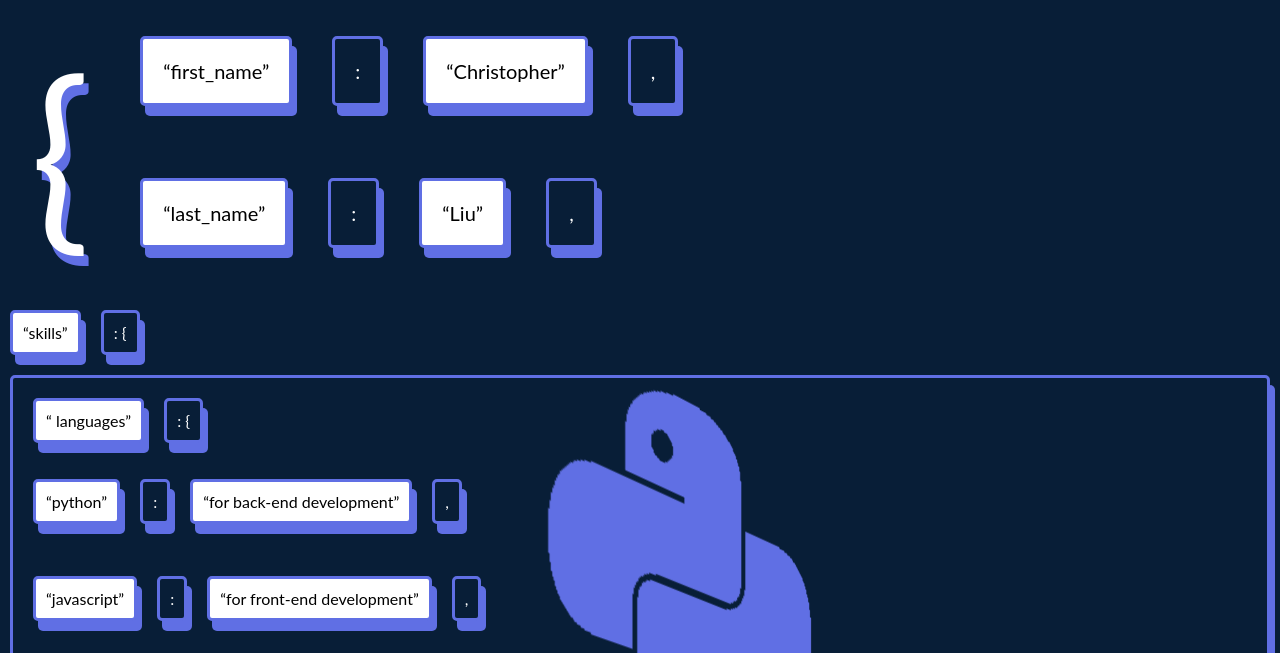
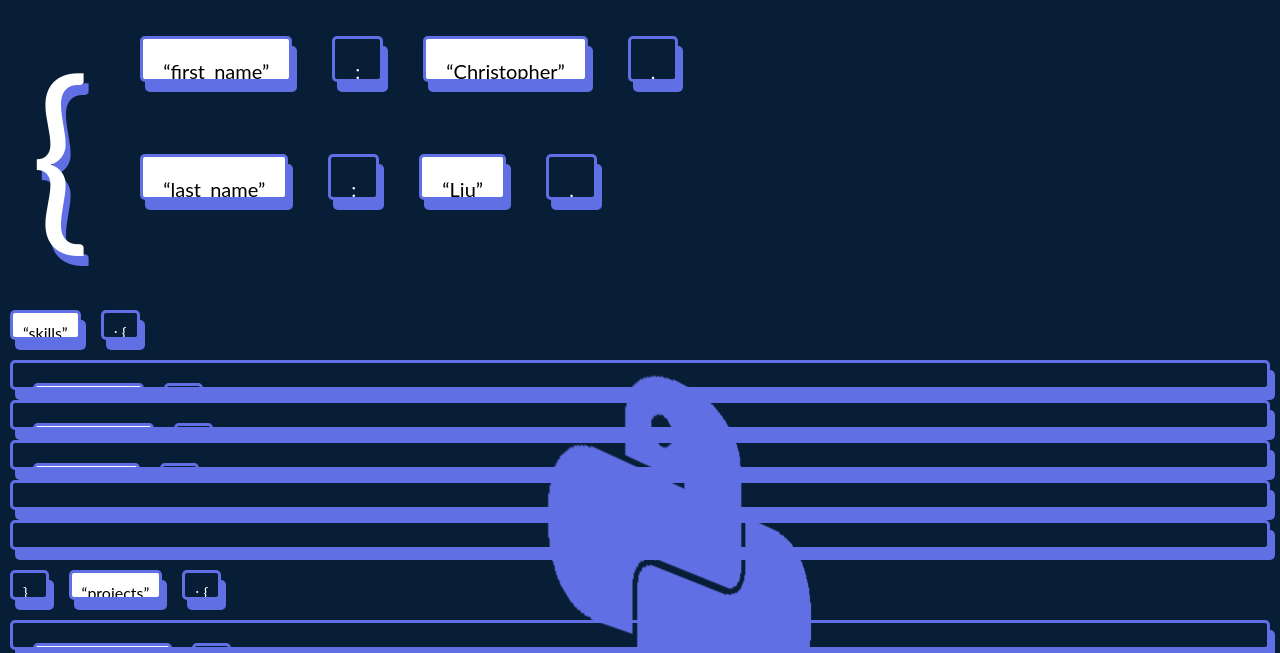
Before and after one commit to cgliu-create/MyCV, a plain HTML site: page index.html in a window 1280 px wide. Shown: the part 83-736 px from the top of the page. Drawn offline with Linux system fonts and the light colour scheme.

Commit message:
mean yeah

```diff
--- a/static/styles/blocks.scss
+++ b/static/styles/blocks.scss
@@ -9,6 +9,7 @@
   border-radius: 5px;
   border: 3px solid var.$color_4;
   box-shadow: 5px 10px var.$color_4;
+  height: 30px;
 }
 .lightblock{
   display: block;
@@ -19,6 +20,7 @@
   border-radius: 5px;
   border: 3px solid var.$color_4;
   box-shadow: 5px 10px var.$color_4;
+  height: 30px;
 }
 .hstack{
   display: inline-flex;
--- a/static/styles/main.scss
+++ b/static/styles/main.scss
@@ -1,6 +1,6 @@
+@use './blocks.scss';
 @use './nav.scss';
 @use './sections.scss';
-@use './blocks.scss';
 @use './cubeanimation.scss';
 
 
```
Also changed, not shown: templates/macro.html (+4 -2 lines), templates/main.html (+1 -5 lines), static/styles/main.css, 1 other file.
